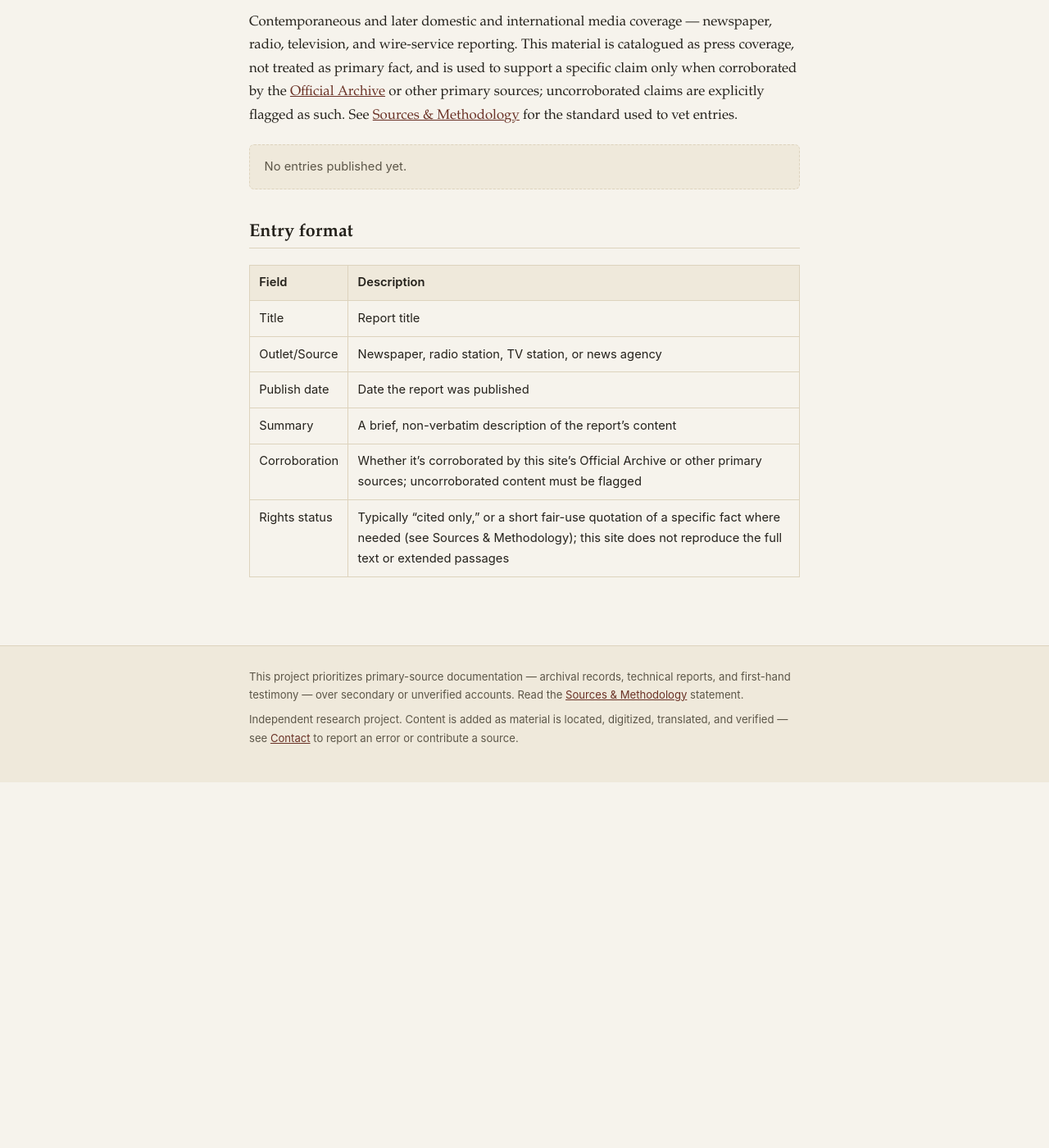
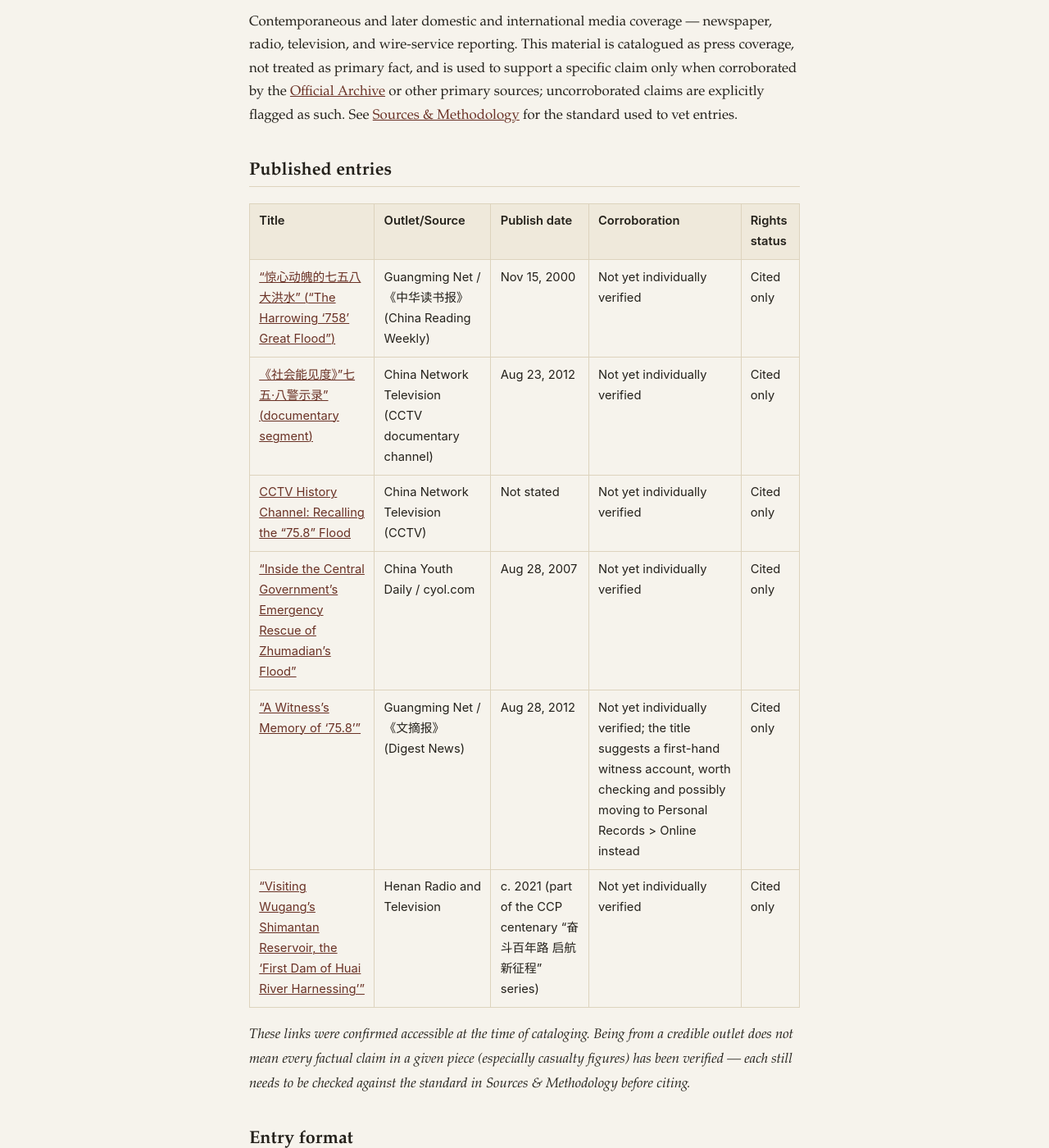
Before and after one commit to Banqiao758/Banqiao758.github.io, a Jekyll site: the page built from en/media.md, in a window 1280 px wide and 1400 px high, scrolled down 340 px. Shown: the whole window at 82% size. Built offline with Jekyll 4.4.1, drawn with Linux system fonts in a browser that asks for light colours; before the commit the page ends 1294 px from its top, so only the background shows below that.

Commit message:
Add six verified media links to Media Reports
Adds six citation-only entries to the Media Reports catalog (both
languages) from links_filtered.md, each confirmed accessible (HTTP 200)
before adding: 光明网/中华读书报 (2000), CCTV documentary segment (2012),
CCTV history channel special, 中国青年报 (2007), 光明网/文摘报 first-hand
account (2012), and 河南广播电视台's Shimantan feature. A seventh link
(dahe.cn) returned 403 even with browser headers and was left out pending
manual verification. No article text reproduced - title, outlet, date,
and corroboration status only.

Co-Authored-By: Claude Sonnet 5 <noreply@anthropic.com>
Claude-Session: https://claude.ai/code/session_011K8hBuGivVWoMZaUZvczs4

```diff
--- a/en/media.md
+++ b/en/media.md
@@ -17,9 +17,21 @@ primary sources; uncorroborated claims are explicitly flagged as such. See
 <a href="{{ '/en/methodology/' | relative_url }}">Sources &amp; Methodology</a>
 for the standard used to vet entries.
 
-<div class="pending">
-No entries published yet.
-</div>
+## Published entries
+
+| Title | Outlet/Source | Publish date | Corroboration | Rights status |
+|---|---|---|---|---|
+| <a href="https://www.gmw.cn/01ds/2000-11/15/GB/2000%5E326%5E0%5EDS2306.htm">"惊心动魄的七五八大洪水" ("The Harrowing '758' Great Flood")</a> | Guangming Net / 《中华读书报》(China Reading Weekly) | Nov 15, 2000 | Not yet individually verified | Cited only |
+| <a href="http://jishi.cntv.cn/shehuinengjiandu/classpage/video/20120824/100398.shtml">《社会能见度》"七五·八警示录" (documentary segment)</a> | China Network Television (CCTV documentary channel) | Aug 23, 2012 | Not yet individually verified | Cited only |
+| <a href="https://www.cntv.cn/program/jzql/topic/history/C15481/02/index.shtml">CCTV History Channel: Recalling the "75.8" Flood</a> | China Network Television (CCTV) | Not stated | Not yet individually verified | Cited only |
+| <a href="https://qnck.cyol.com/content/2007-08/28/content_1874346.htm">"Inside the Central Government's Emergency Rescue of Zhumadian's Flood"</a> | China Youth Daily / cyol.com | Aug 28, 2007 | Not yet individually verified | Cited only |
+| <a href="https://epaper.gmw.cn/wzb/html/2012-08/28/nw.D110000wzb_20120828_2-08.htm">"A Witness's Memory of '75.8'"</a> | Guangming Net / 《文摘报》(Digest News) | Aug 28, 2012 | Not yet individually verified; the title suggests a first-hand witness account, worth checking and possibly moving to Personal Records &gt; Online instead | Cited only |
+| <a href="http://www.hntv.tv/yshn/article/1/1381910353029500928?source=mobile">"Visiting Wugang's Shimantan Reservoir, the 'First Dam of Huai River Harnessing'"</a> | Henan Radio and Television | c. 2021 (part of the CCP centenary "奋斗百年路 启航新征程" series) | Not yet individually verified | Cited only |
+
+*These links were confirmed accessible at the time of cataloging. Being from
+a credible outlet does not mean every factual claim in a given piece
+(especially casualty figures) has been verified &mdash; each still needs to
+be checked against the standard in Sources &amp; Methodology before citing.*
 
 ## Entry format
 
```
Also changed, not shown: media.md (+13 -3 lines).
